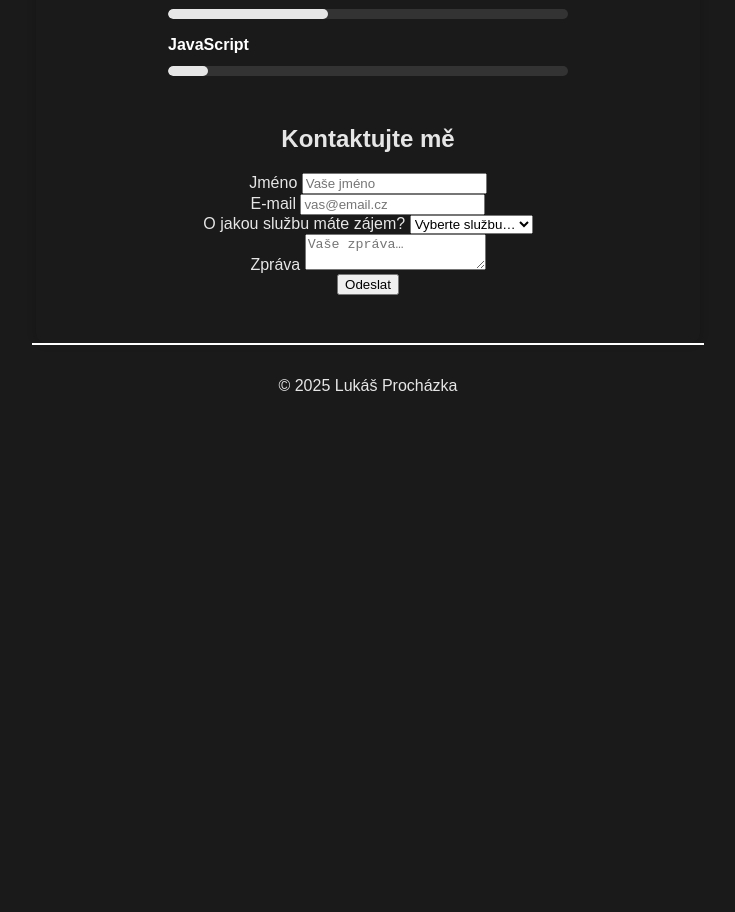
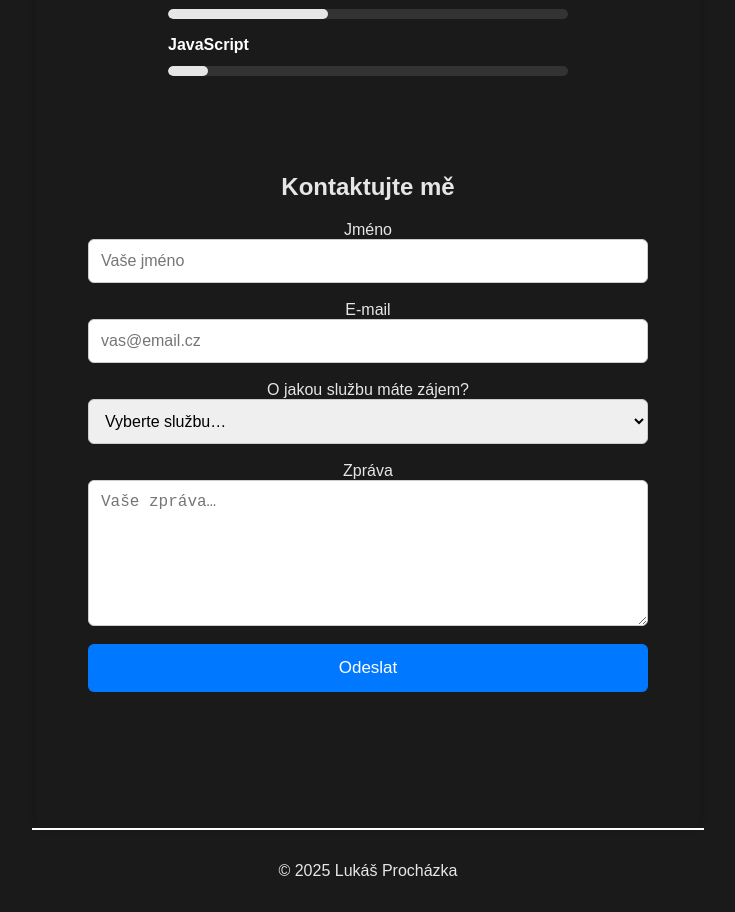
Before and after one commit to Lukino3110/Portfolio, a plain HTML site: page index.html in a window 1280 px wide. Shown: the part 929-1841 px from the top of the page, without its empty margins (272-1007 px from the left). Before the commit the page ends 1356 px from the top, so only its background shows below. Drawn offline with Linux system fonts and the light colour scheme.

Commit message:
pridani styles pro formular
Added styles for contact form and improved layout.

```diff
--- a/css/style.css
+++ b/css/style.css
@@ -208,4 +208,58 @@ progress::-webkit-progress-value {
 
 progress::-moz-progress-bar {
     background: #e6e6e6;
+
 }
+
+
+/* FORMULÁŘ */
+.contact-section {
+  max-width: 600px;
+  margin: 40px auto;
+  padding: 20px;
+}
+
+.contact-form {
+  display: flex;
+  flex-direction: column;
+  gap: 18px;
+}
+
+.form-group {
+  display: flex;
+  flex-direction: column;
+}
+
+.contact-form input,
+.contact-form select,
+.contact-form textarea {
+  padding: 12px;
+  border-radius: 6px;
+  border: 1px solid #ccc;
+  font-size: 16px;
+}
+
+.contact-form textarea {
+  min-height: 120px;
+  resize: vertical;
+}
+
+.submit-btn {
+  padding: 14px;
+  background: #0078ff;
+  color: white;
+  border: none;
+  border-radius: 6px;
+  font-size: 17px;
+  cursor: pointer;
+  transition: 0.2s;
+}
+
+.submit-btn:hover {
+  background: #005fcc;
+}
+
+.form-response {
+  margin-top: 10px;
+  font-weight: 600;
+}
```
